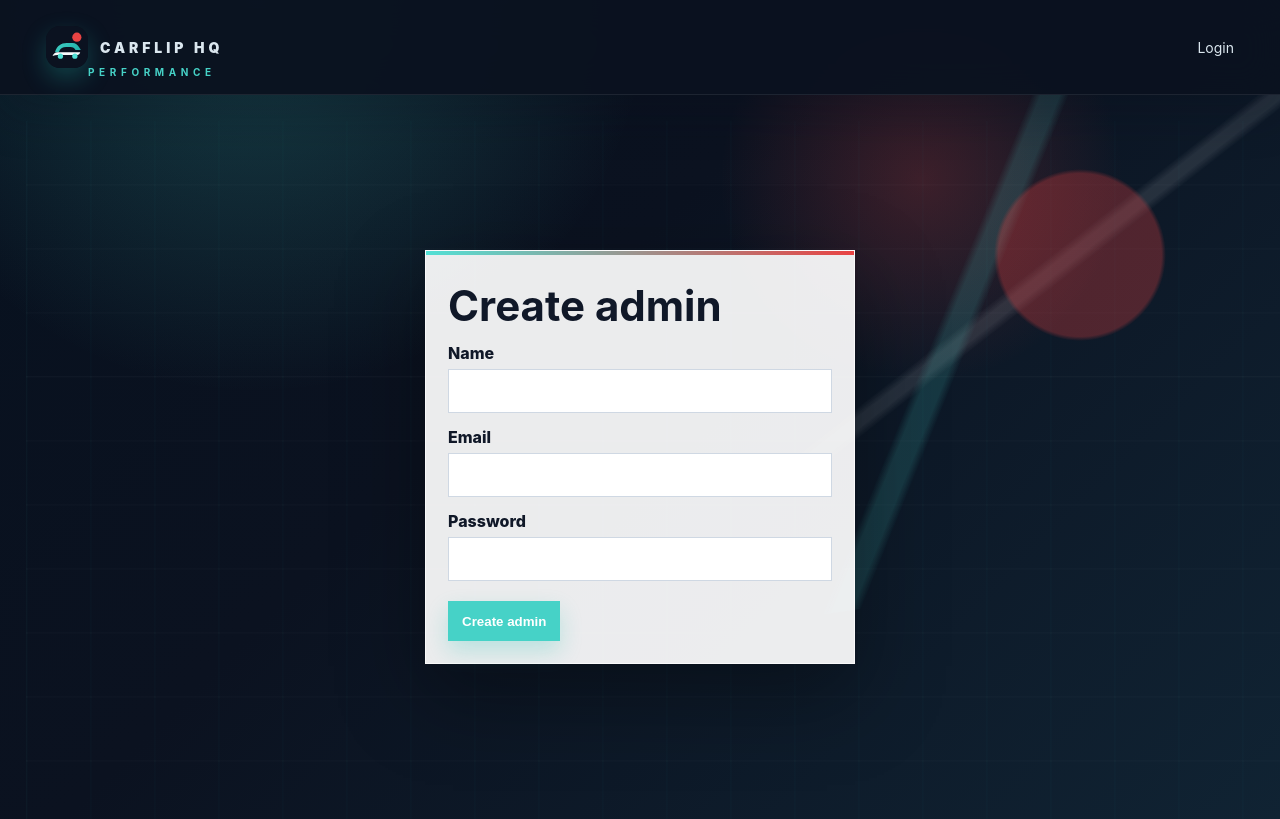
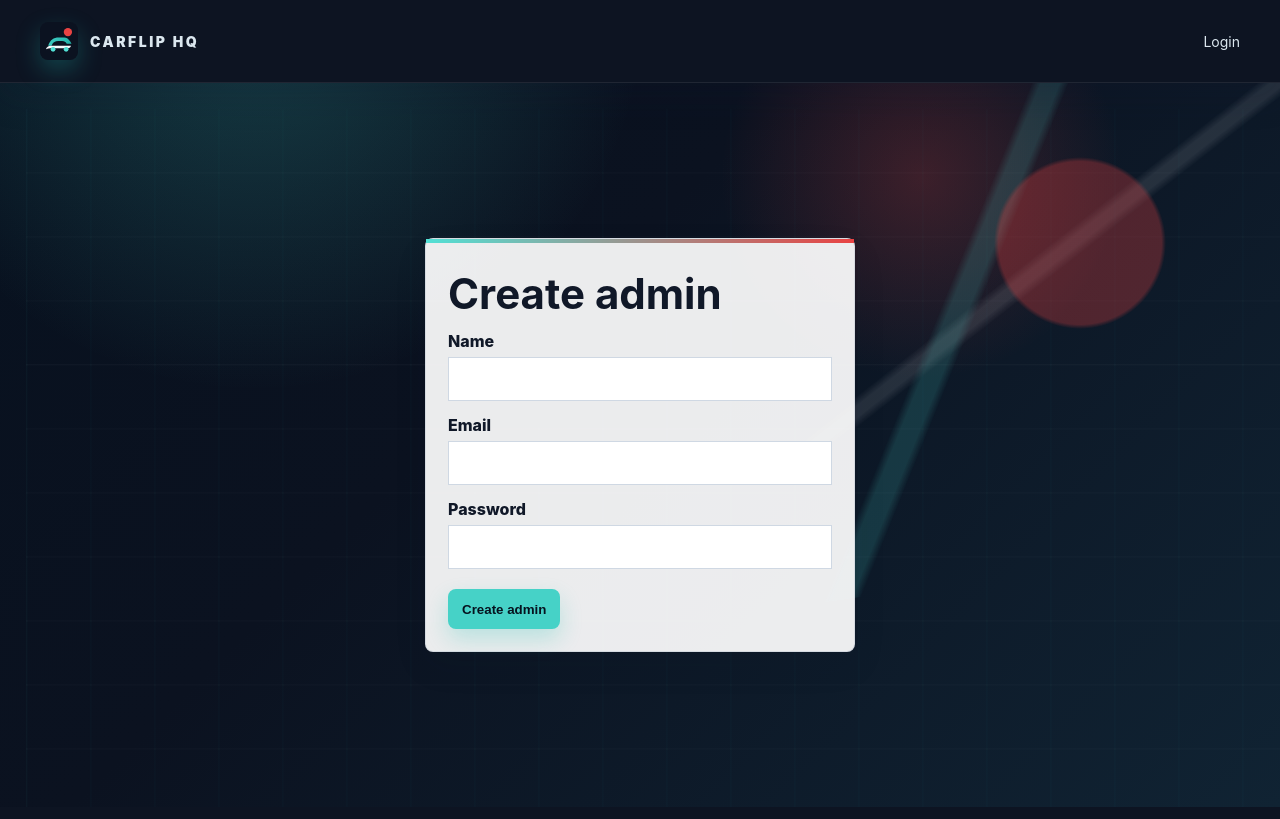
Before and after one commit to pranavansivakumar6-Projects/CarFlipHQ, a PHP site: page /carfliphq/pages/setup-admin.php in a window 1280 px wide. Run offline with PHP 8.4, Linux system fonts and the light colour scheme; data that the repository does not hold is empty.

Commit message:
Stabilize access and clean app styling

```diff
--- a/assets/css/style.css
+++ b/assets/css/style.css
@@ -2009,3 +2009,163 @@ label {
         overflow-x: auto;
     }
 }
+
+/* Clean production UI pass: real data first, no stock template imagery. */
+:root {
+    --radius: 8px;
+    --app-bg: #f4f8fb;
+    --surface-dark: #111827;
+    --surface-dark-2: #1f2937;
+}
+
+body {
+    background:
+        linear-gradient(180deg, rgba(70, 210, 199, .14) 0, rgba(70, 210, 199, 0) 320px),
+        var(--app-bg);
+}
+
+.topbar {
+    min-height: 66px;
+    padding: 12px 28px;
+    background: #0d1422;
+    box-shadow: 0 14px 34px rgba(15, 23, 42, .18);
+}
+
+.brand {
+    padding-bottom: 0;
+    letter-spacing: .18em;
+    font-size: 20px;
+}
+
+.brand img {
+    width: 38px;
+    height: 38px;
+    border-radius: 8px;
+}
+
+.brand::after {
+    display: none;
+}
+
+.topbar a,
+.nav-user {
+    border-radius: 8px;
+}
+
+.dashboard-hero,
+.inventory-hero,
+.import-hero {
+    border-radius: 8px;
+    background:
+        linear-gradient(135deg, rgba(12, 20, 34, .98), rgba(24, 35, 54, .92)),
+        repeating-linear-gradient(90deg, rgba(70, 210, 199, .08) 0 1px, transparent 1px 96px);
+    box-shadow: 0 22px 54px rgba(15, 23, 42, .14);
+}
+
+.dashboard-hero {
+    min-height: 260px;
+    padding: 34px;
+}
+
+.inventory-hero {
+    min-height: 210px;
+}
+
+.import-hero {
+    background:
+        linear-gradient(135deg, rgba(10, 18, 31, .98), rgba(22, 35, 52, .94)),
+        repeating-linear-gradient(0deg, rgba(70, 210, 199, .07) 0 1px, transparent 1px 84px);
+}
+
+.dashboard-hero::before,
+.inventory-hero::before,
+.import-hero::before {
+    background:
+        linear-gradient(115deg, transparent 0 44%, rgba(70, 210, 199, .22) 47%, transparent 51%),
+        repeating-linear-gradient(115deg, transparent 0 56px, rgba(255, 255, 255, .045) 56px 58px, transparent 58px 118px);
+    opacity: .58;
+}
+
+.dashboard-hero h1 {
+    font-size: clamp(38px, 5vw, 54px);
+}
+
+.dashboard-hero .filter-bar,
+.inventory-count {
+    border-radius: 8px;
+    background: rgba(255, 255, 255, .10);
+}
+
+.card,
+.form-card,
+.tool-card,
+.dropdown-card,
+.detail-panel,
+.stat-card,
+.import-card,
+.pipeline-card,
+.pipeline-column,
+.activity-item,
+.timeline-card,
+.car-card,
+.auth-card,
+table {
+    border-radius: 8px;
+}
+
+.card,
+.form-card,
+.tool-card,
+.dropdown-card,
+.detail-panel,
+.import-card,
+.auth-card {
+    border: 1px solid rgba(148, 163, 184, .24);
+    box-shadow: 0 14px 34px rgba(15, 23, 42, .08);
+}
+
+.stat-card {
+    border-top: 3px solid var(--teal);
+}
+
+.btn,
+button,
+input[type="submit"] {
+    border-radius: 8px;
+}
+
+.btn.primary,
+.btn-blue,
+button[type="submit"],
+input[type="submit"] {
+    background: var(--teal);
+    color: #06131f;
+    border-color: var(--teal);
+    font-weight: 800;
+}
+
+.btn.dark,
+.btn-secondary {
+    background: var(--surface-dark);
+}
+
+table {
+    overflow: hidden;
+    border: 1px solid rgba(148, 163, 184, .28);
+}
+
+th {
+    background: #f8fafc;
+    color: #0f172a;
+}
+
+.dashboard-view table th,
+.inventory-view table th {
+    background: var(--surface-dark-2);
+    color: #e5f7f5;
+}
+
+.dashboard-view table td,
+.inventory-view table td {
+    background: #fff;
+}
--- a/config/helpers.php
+++ b/config/helpers.php
@@ -103,7 +103,7 @@ function car_access_filter_sql(string $carAlias = 'cars'): string
         return '1=0';
     }
 
-    if (($user['role'] ?? '') === 'admin') {
+    if (($user['role'] ?? '') === 'admin' || user_can('can_manage_cars')) {
         return '1=1';
     }
 
@@ -126,7 +126,7 @@ function user_can_access_car(PDO $pdo, int $carId): bool
         return false;
     }
 
-    if (($user['role'] ?? '') === 'admin') {
+    if (($user['role'] ?? '') === 'admin' || user_can('can_manage_cars')) {
         return true;
     }
 
```
